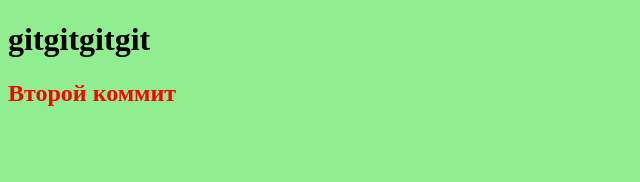
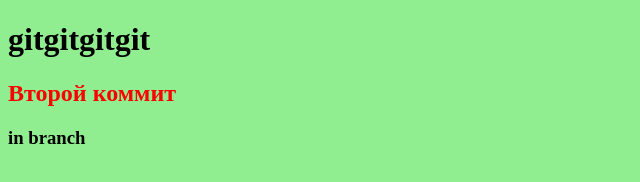
Before and after one commit to MehMary/gittest, a plain HTML site: page index.html in a window 1280 px wide. Shown: the full height of the page, 0-640 px from the left. Drawn offline with Linux system fonts and the light colour scheme.

Commit message:
for branch

```diff
--- a/index.html
+++ b/index.html
@@ -12,6 +12,7 @@
 <body>
     <h1>gitgitgitgit</h1>
     <h2>Второй коммит</h2>
+    <h3>in branch</h3>
 </body>
 
 </html>
```
